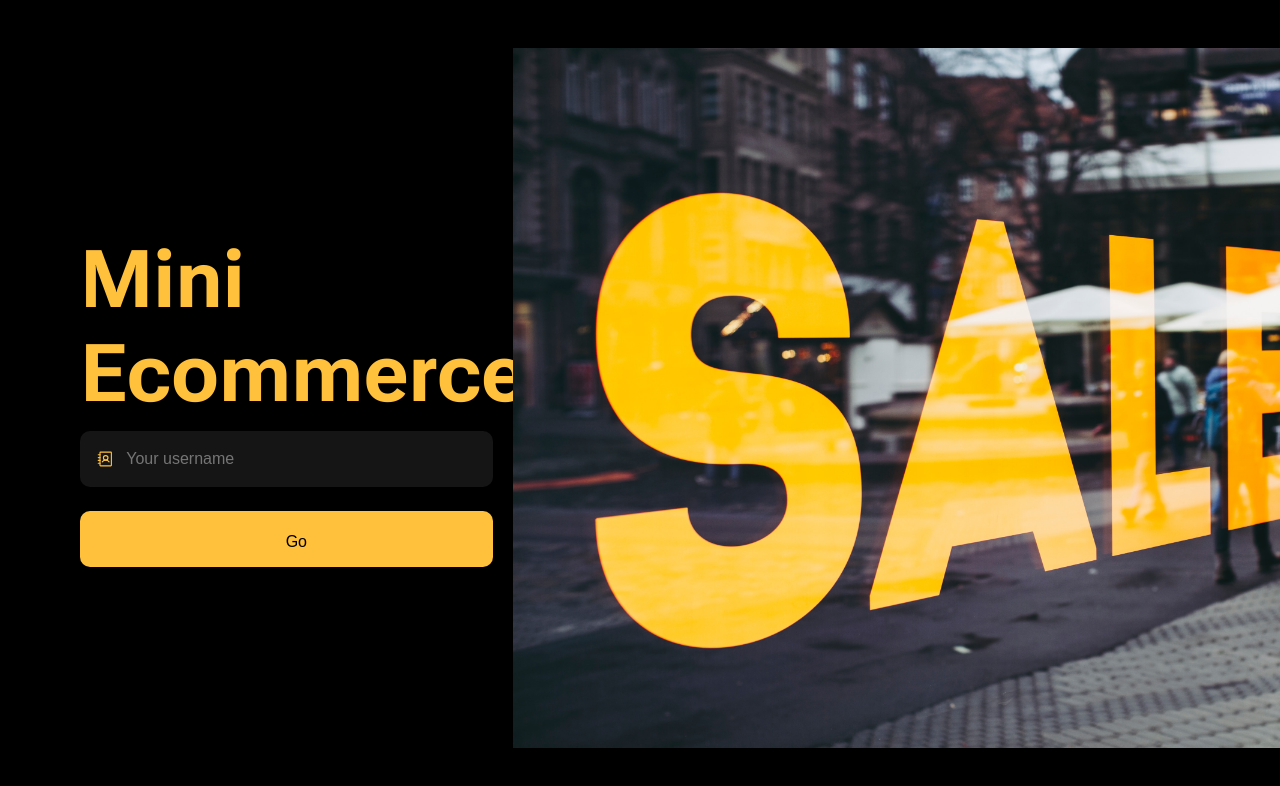
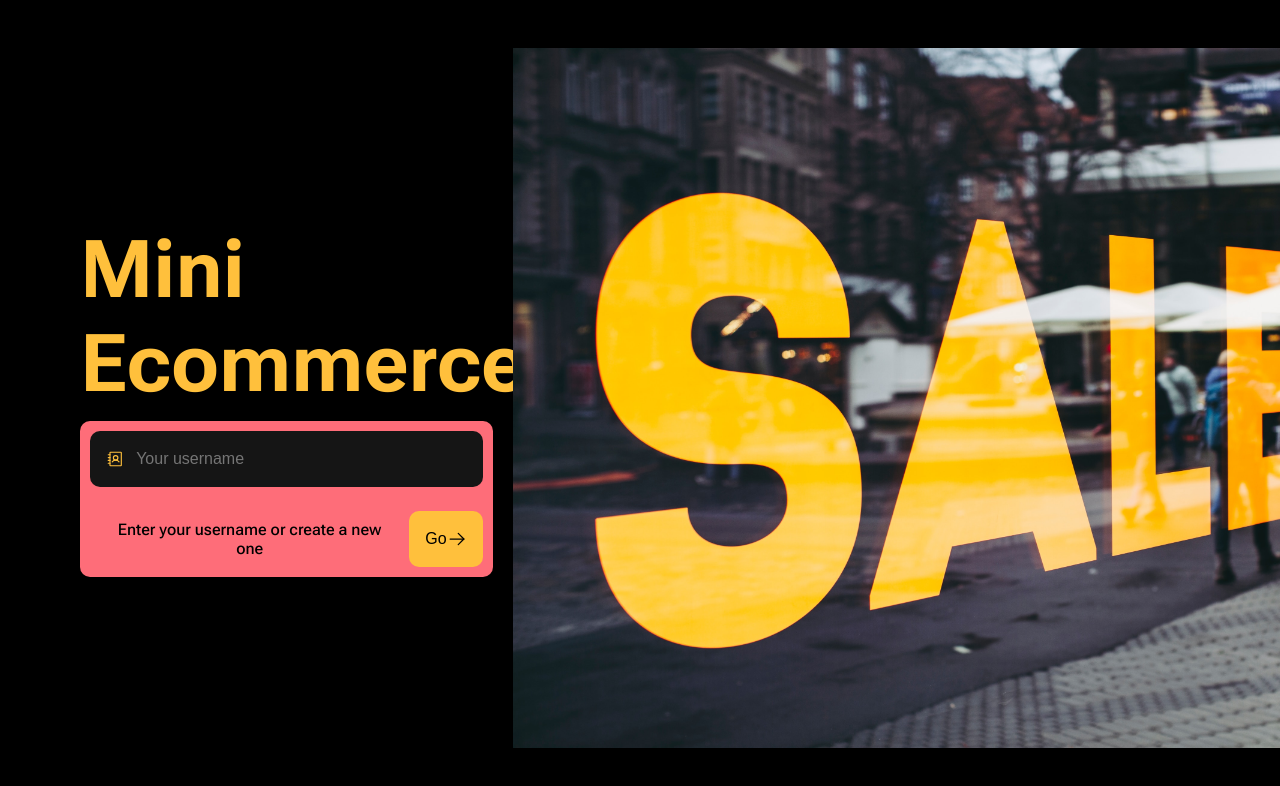
Before and after one commit to developerlucaslima/mini-ecommerce_client, a Next.js app: page / in a window 1280 px wide. Shown: the top 786 px of the page. Built offline with nearby package versions, Linux system fonts and the light colour scheme.

Commit message:
errors submit

```diff
--- a/src/app/styles.tsx
+++ b/src/app/styles.tsx
@@ -29,12 +29,6 @@ export const Container = styled.div`
       justify-content: start;
       text-align: start;
     }
-
-    > form {
-      svg {
-        color: #ffc03c;
-      }
-    }
   }
 
   .img {
--- a/src/components/Input/styles.tsx
+++ b/src/components/Input/styles.tsx
@@ -14,6 +14,7 @@ export const Container = styled.div`
 
   > svg {
     margin-left: 1.6rem;
+    color: #ffc03c;
   }
 
   > input {
--- a/src/components/button/Button.tsx
+++ b/src/components/button/Button.tsx
@@ -1,3 +1,4 @@
+'use client'
 import { ForwardRefExoticComponent } from 'react'
 import { Container } from './styles'
 
@@ -18,8 +19,8 @@ export function Button({
 }: InputProps) {
   return (
     <Container type={submit ? 'submit' : 'button'} disabled={loading}>
+      {loading ? 'Carregando...' : title}
       {Icon && <Icon size={20} />}
-      {loading ? 'Carregando...' : title}
     </Container>
   )
 }
--- a/src/components/button/styles.tsx
+++ b/src/components/button/styles.tsx
@@ -4,15 +4,23 @@ export const Container = styled.button`
   background-color: #ffc03c;
   color: #000000;
 
-  width: 100%;
   height: 5.6rem;
   border: 0;
   padding: 0 1.6rem;
   margin-top: 1.6rem;
   border-radius: 10px;
   font-weight: 500;
+  margin-left: auto;
+
+  display: flex;
+  align-items: center;
+  justify-content: flex-end;
 
   &:disabled {
     opacity: 0.5;
   }
+
+  > svg {
+    color: #000000;
+  }
 `
--- a/src/components/formSignIn/FormSignIn.tsx
+++ b/src/components/formSignIn/FormSignIn.tsx
@@ -1,33 +1,55 @@
 'use client'
 import { AddressBook, ArrowRight } from 'phosphor-react'
-import { Input } from '../Input/Input'
 import { useForm } from 'react-hook-form'
 import { zodResolver } from '@hookform/resolvers/zod'
 import { z } from 'zod'
+
+import { Input } from '../Input/Input'
 import { Button } from '../button/Button'
+import { Container } from './styles'
 
-const userNameSchema = z.object({
-  username: z.string(),
+const ClaimUsernameFormSchema = z.object({
+  username: z
+    .string()
+    .min(3, { message: 'O usuário precisa ter pelo menos 3 letras.' })
+    .regex(/^([a-z\\-]+)$/i, {
+      message: 'O usuário pode ter apenas letras e hifens.',
     })
-type user = z.infer<typeof userNameSchema>
+    .transform((username) => username.toLowerCase()),
+})
 
-async function handleUser(data: user) {
+type ClaimUserFormData = z.infer<typeof ClaimUsernameFormSchema>
+
+export function FormSignIn() {
+  const {
+    register,
+    handleSubmit,
+    formState: { errors },
+  } = useForm<ClaimUserFormData>({
+    resolver: zodResolver(ClaimUsernameFormSchema),
+  })
+
+  async function handleClaimUsername(data: ClaimUserFormData) {
     console.log(data)
   }
 
-export function FormSignIn() {
-  const { register, handleSubmit } = useForm<user>({
-    resolver: zodResolver(userNameSchema),
-  })
-
   return (
-    <form onSubmit={handleSubmit(handleUser)}>
+    <Container>
+      <form onSubmit={handleSubmit(handleClaimUsername)}>
         <Input
           icon={AddressBook}
           placeholder="Your username"
           {...register('username')}
         />
+        <div className="text">
+          <p>
+            {errors.username
+              ? errors.username.message
+              : 'Enter your username or create a new one'}
+          </p>
           <Button submit icon={ArrowRight} title="Go" />
+        </div>
       </form>
+    </Container>
   )
 }
--- /dev/null
+++ b/src/components/formSignIn/styles.tsx
@@ -0,0 +1,35 @@
+'use client'
+import styled from 'styled-components'
+
+export const Container = styled.div`
+  width: 100%;
+  height: 100%;
+
+  background: #fe6d79;
+  border-radius: 10px;
+  padding: 1rem;
+
+  display: flex;
+  flex-direction: column;
+  gap: 1rem;
+
+  .text {
+    display: flex;
+    align-items: center;
+    justify-content: center;
+
+    > p {
+      color: #000000;
+
+      height: 5.6rem;
+      border: 0;
+      padding: 0 1.6rem;
+      margin-top: 1.6rem;
+      border-radius: 10px;
+      font-weight: 500;
+
+      display: flex;
+      align-items: center;
+    }
+  }
+`
```
Lines whose indentation alone changed are shown as unchanged.
